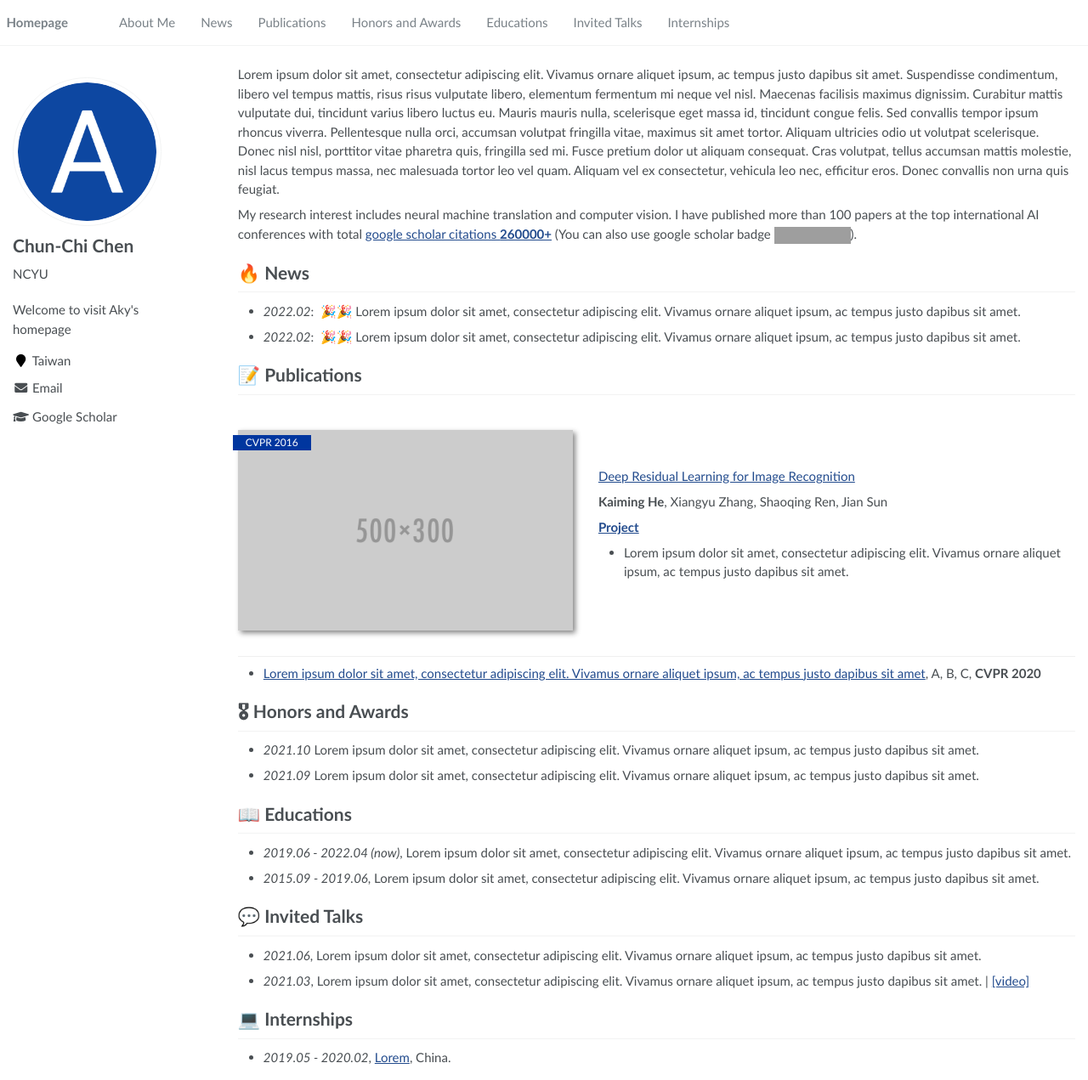
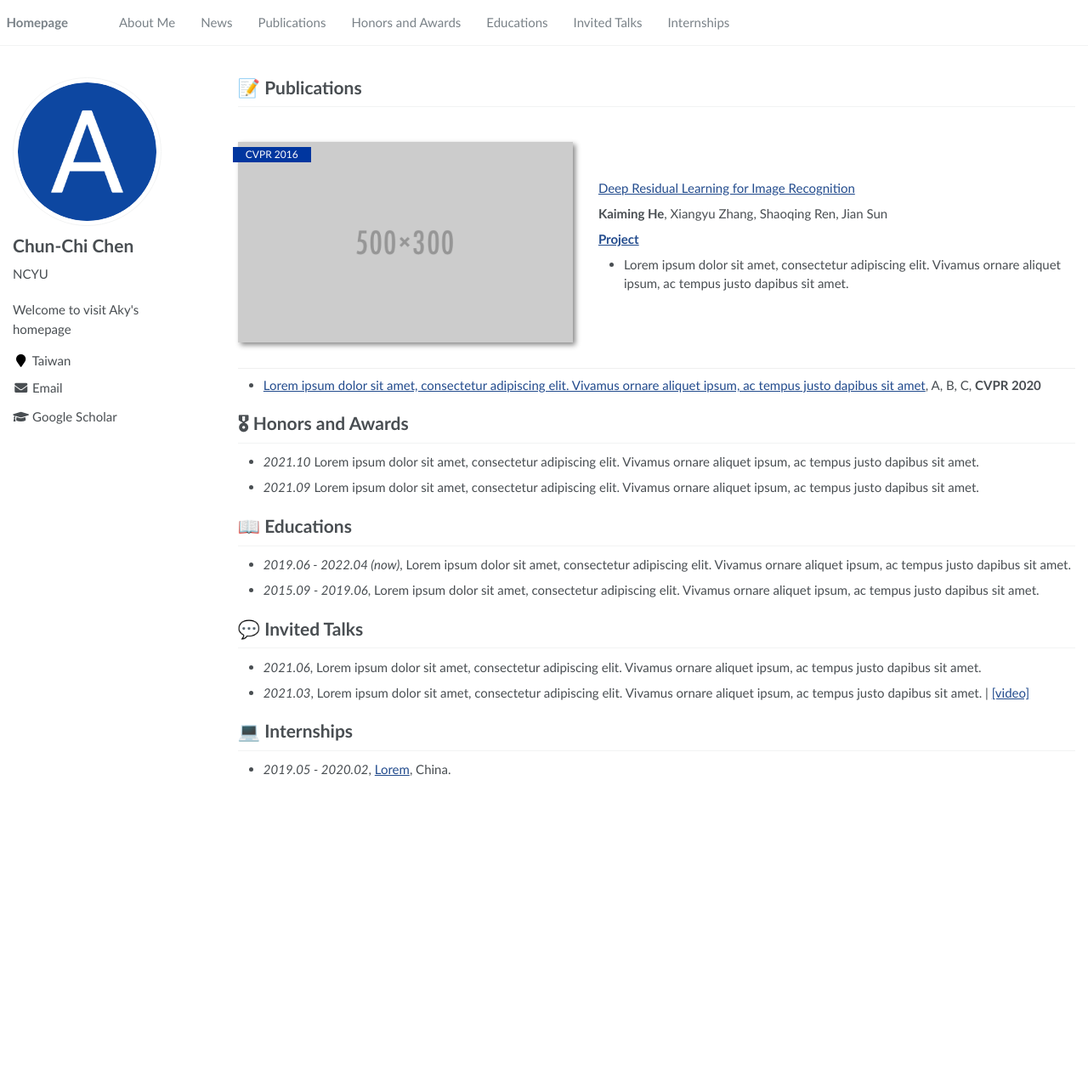
Before and after one commit to aky3100/aky3100.github.io, a Jekyll site: the page built from _pages/about.md, in a window 1280 px wide and 1271 px high. Shown: the whole window at 85% size. Built offline with Jekyll 4.4.1, drawn with Linux system fonts in a browser that asks for light colours; grey boxes are pictures that could not be loaded.

Commit message:
Update about.md

```diff
--- a/_pages/about.md
+++ b/_pages/about.md
@@ -17,14 +17,9 @@ redirect_from:
 
 <span class='anchor' id='about-me'></span>
 
-Lorem ipsum dolor sit amet, consectetur adipiscing elit. Vivamus ornare aliquet ipsum, ac tempus justo dapibus sit amet. Suspendisse condimentum, libero vel tempus mattis, risus risus vulputate libero, elementum fermentum mi neque vel nisl. Maecenas facilisis maximus dignissim. Curabitur mattis vulputate dui, tincidunt varius libero luctus eu. Mauris mauris nulla, scelerisque eget massa id, tincidunt congue felis. Sed convallis tempor ipsum rhoncus viverra. Pellentesque nulla orci, accumsan volutpat fringilla vitae, maximus sit amet tortor. Aliquam ultricies odio ut volutpat scelerisque. Donec nisl nisl, porttitor vitae pharetra quis, fringilla sed mi. Fusce pretium dolor ut aliquam consequat. Cras volutpat, tellus accumsan mattis molestie, nisl lacus tempus massa, nec malesuada tortor leo vel quam. Aliquam vel ex consectetur, vehicula leo nec, efficitur eros. Donec convallis non urna quis feugiat.
-
-My research interest includes neural machine translation and computer vision. I have published more than 100 papers at the top international AI conferences with total <a href='https://scholar.google.com/citations?user=DhtAFkwAAAAJ'>google scholar citations <strong><span id='total_cit'>260000+</span></strong></a> (You can also use google scholar badge <a href='https://scholar.google.com/citations?user=DhtAFkwAAAAJ'><img src="https://img.shields.io/endpoint?url={{ url | url_encode }}&logo=Google%20Scholar&labelColor=f6f6f6&color=9cf&style=flat&label=citations"></a>).
 
 
-# 🔥 News
-- *2022.02*: &nbsp;🎉🎉 Lorem ipsum dolor sit amet, consectetur adipiscing elit. Vivamus ornare aliquet ipsum, ac tempus justo dapibus sit amet.
-- *2022.02*: &nbsp;🎉🎉 Lorem ipsum dolor sit amet, consectetur adipiscing elit. Vivamus ornare aliquet ipsum, ac tempus justo dapibus sit amet.
+
 
 # 📝 Publications
 
```
